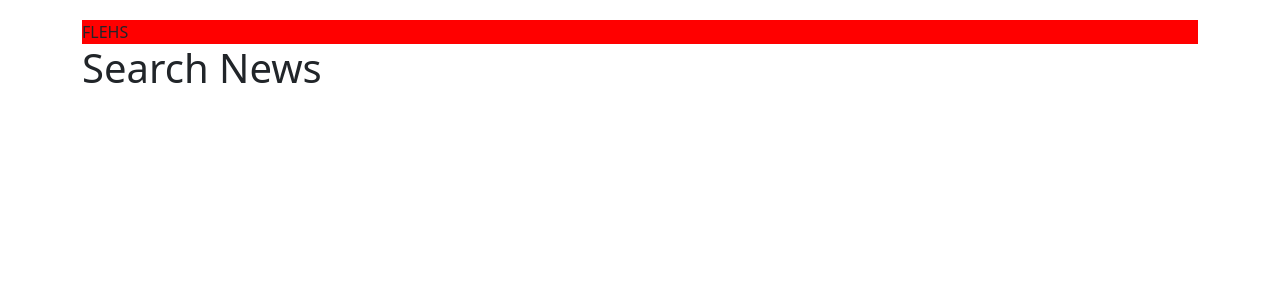
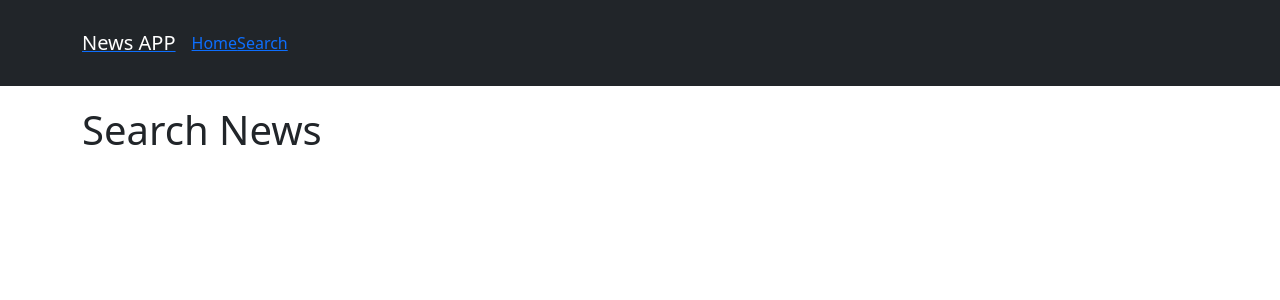
Before and after one commit to NobleOsinachi/news-app, a Next.js app: page /search in a window 1280 px wide. Shown: the top 300 px of the page. Built offline with nearby package versions, Linux system fonts and the light colour scheme.

Commit message:
pull news

```diff
--- /dev/null
+++ b/components/CustomNavbar.tsx
@@ -0,0 +1,31 @@
+import { Navbar, Nav } from "react-bootstrap";
+import Link from "next/link";
+
+const CustomNavbar = () => {
+  return (
+    <Navbar bg="dark" variant="dark" expand="lg">
+      <div className="container">
+        <Link href="/">
+          <Navbar.Brand>News APP</Navbar.Brand>
+        </Link>
+        <Navbar.Toggle aria-controls="basic-navbar-nav" />
+        <Navbar.Collapse id="basic-navbar-nav">
+          <Nav className="mr-auto">
+            <Link href="/">
+              {/* <Nav.Link> */}
+              Home
+              {/* </Nav.Link> */}
+            </Link>
+            <Link href="/search">
+              {/* <Nav.Link> */}
+              Search
+              {/* </Nav.Link> */}
+            </Link>
+          </Nav>
+        </Navbar.Collapse>
+      </div>
+    </Navbar>
+  );
+};
+
+export default CustomNavbar;
--- /dev/null
+++ b/components/NewsArticleEntry.tsx
@@ -0,0 +1,31 @@
+import NewsArticle from '@/models/NewsArticle';
+import React, { Component } from 'react';
+import { Card } from 'react-bootstrap';
+import { FC, FunctionComponent } from 'react';
+import Link from 'next/link';
+
+interface NewsArticleEntryProps {
+  article: NewsArticle;
+}
+
+const NewsArticleEntry: FC<NewsArticleEntryProps> = ({
+  article: { title, url, urlToImage, description },
+}: NewsArticleEntryProps) => {
+  const validImageUrl =
+    urlToImage?.startsWith('http://') || urlToImage?.startsWith('https://')
+      ? urlToImage
+      : '/images/default.png';
+  return (
+    <Link href={url}>
+      <Card className='h-100'>
+        <Card.Img src={validImageUrl} variant='top' />
+        <Card.Body>
+          <Card.Title>{title}</Card.Title>
+          <Card.Text>{description}</Card.Text>
+        </Card.Body>
+      </Card>
+    </Link>
+  );
+};
+
+export default NewsArticleEntry;
--- /dev/null
+++ b/components/NewsArticlesGrid.tsx
@@ -0,0 +1,26 @@
+import NewsArticle from '@/models/NewsArticle';
+import React, { Component } from 'react';
+import { Row, Col } from 'react-bootstrap';
+import Link from 'next/link';
+import { FC, FunctionComponent } from 'react';
+import NewsArticleEntry from './NewsArticleEntry';
+
+interface NewsArticlesGridProps {
+  articles: Array<NewsArticle>;
+}
+
+const NewsArticlesGrid: FunctionComponent<NewsArticlesGridProps> = ({
+  articles,
+}: NewsArticlesGridProps) => {
+  return (
+    <Row xs={1} sm={2} xl={3} className="g-4">
+      {articles.map((article: NewsArticle) => (
+        <Col key={article.url}>
+          <NewsArticleEntry article={article}></NewsArticleEntry>
+        </Col>
+      ))}
+    </Row>
+  );
+};
+
+export default NewsArticlesGrid;
--- a/pages/_app.tsx
+++ b/pages/_app.tsx
@@ -4,6 +4,7 @@ import '../styles/globals.css';
 import 'bootstrap/dist/css/bootstrap.min.css';
 import { Container } from 'react-bootstrap';
 import styles from '@/styles/App.module.css';
+import CustomNavbar from '@/components/CustomNavbar';
 
 const App: React.FC<AppProps> = ({ Component, pageProps }: AppProps) => {
   return (
@@ -13,7 +14,6 @@ const App: React.FC<AppProps> = ({ Component, pageProps }: AppProps) => {
         <title key='title'>Next JS News Blog</title>
         <meta
           name='description'
-          ls='noble'
           content='This blog fetches latest news from the News API.'
         />
         <meta name='viewport' content='width=device-width, initial-scale=1.0' />
@@ -21,8 +21,9 @@ const App: React.FC<AppProps> = ({ Component, pageProps }: AppProps) => {
         {/* Add any other meta tags or link tags you need */}
       </Head>
 
+      <CustomNavbar />
+
       <Container>
-        <div className={styles.red}>FLEHS</div>
         <Component {...pageProps} />
       </Container>
     </>
--- a/pages/index.tsx
+++ b/pages/index.tsx
@@ -2,6 +2,8 @@ import { GetServerSideProps } from 'next';
 import NewsArticle from '@/models/NewsArticle';
 import NewsResponse from '@/models/NewsArticle';
 import Head from 'next/head';
+import NewsArticleEntry from '@/components/NewsArticleEntry';
+import NewsArticlesGrid from '@/components/NewsArticlesGrid';
 
 export const getServerSideProps: GetServerSideProps<
   BreakingNewsPageProps
@@ -18,16 +20,20 @@ interface BreakingNewsPageProps {
   newsArticles: NewsArticle[];
 }
 
-const Home: React.FC = ({ newsArticles }: BreakingNewsPageProps) => {
+const Home: React.FC<BreakingNewsPageProps> = ({
+  newsArticles,
+}: BreakingNewsPageProps) => {
   return (
     <div>
       <Head>
-        <title key='title'>Breaking News - NextJS News Blog</title>
+        <title key="title">Breaking News - NextJS News Blog</title>
       </Head>
 
       <main>
         <h1>Breaking News</h1>
-        <code>{JSON.stringify(newsArticles)}</code>
+        {/* <code>{JSON.stringify(newsArticles)}</code> */}
+
+        <NewsArticlesGrid articles={newsArticles}></NewsArticlesGrid>
       </main>
     </div>
   );
```
Also changed, not shown: 1 other file (tests, documents, lock files or other folders).
